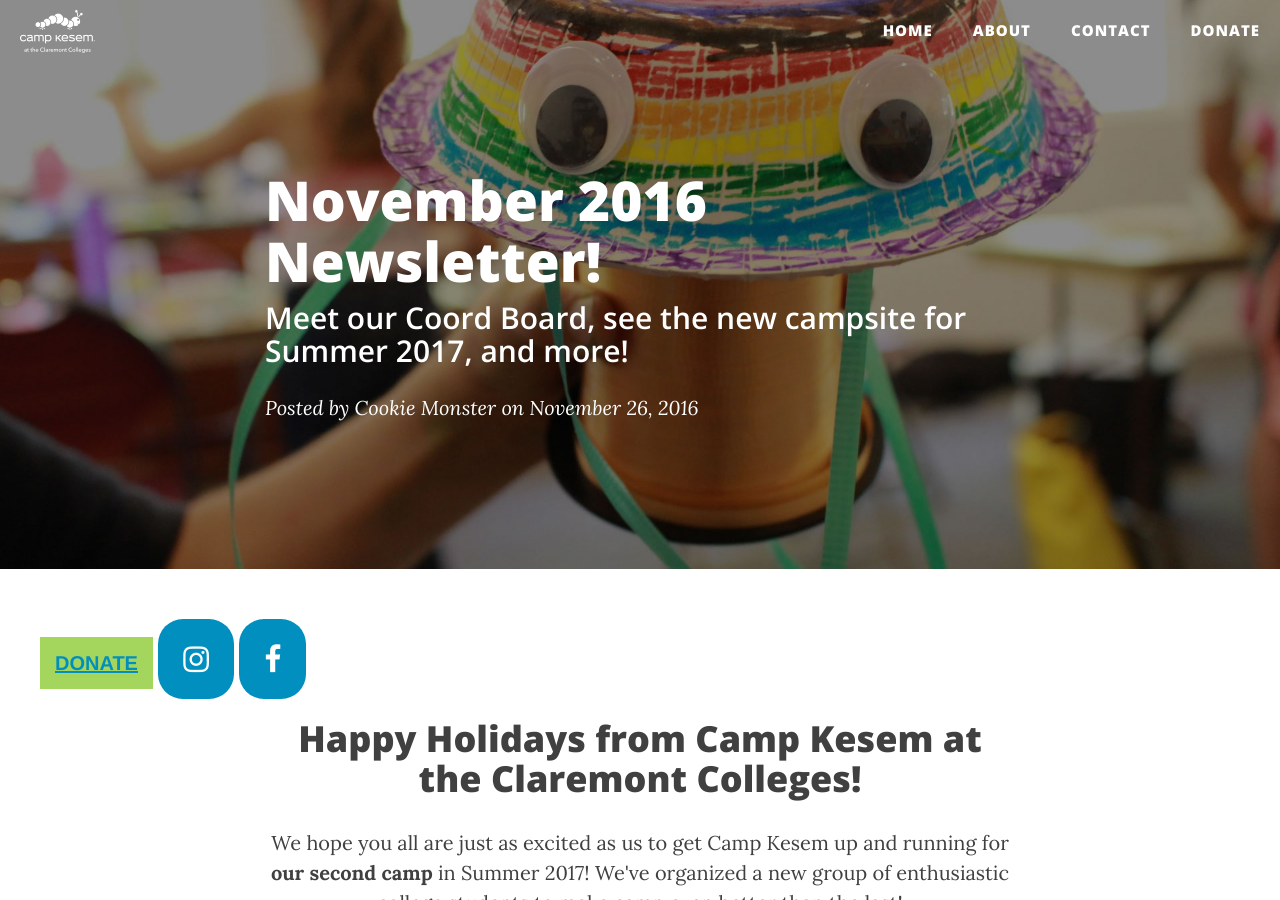
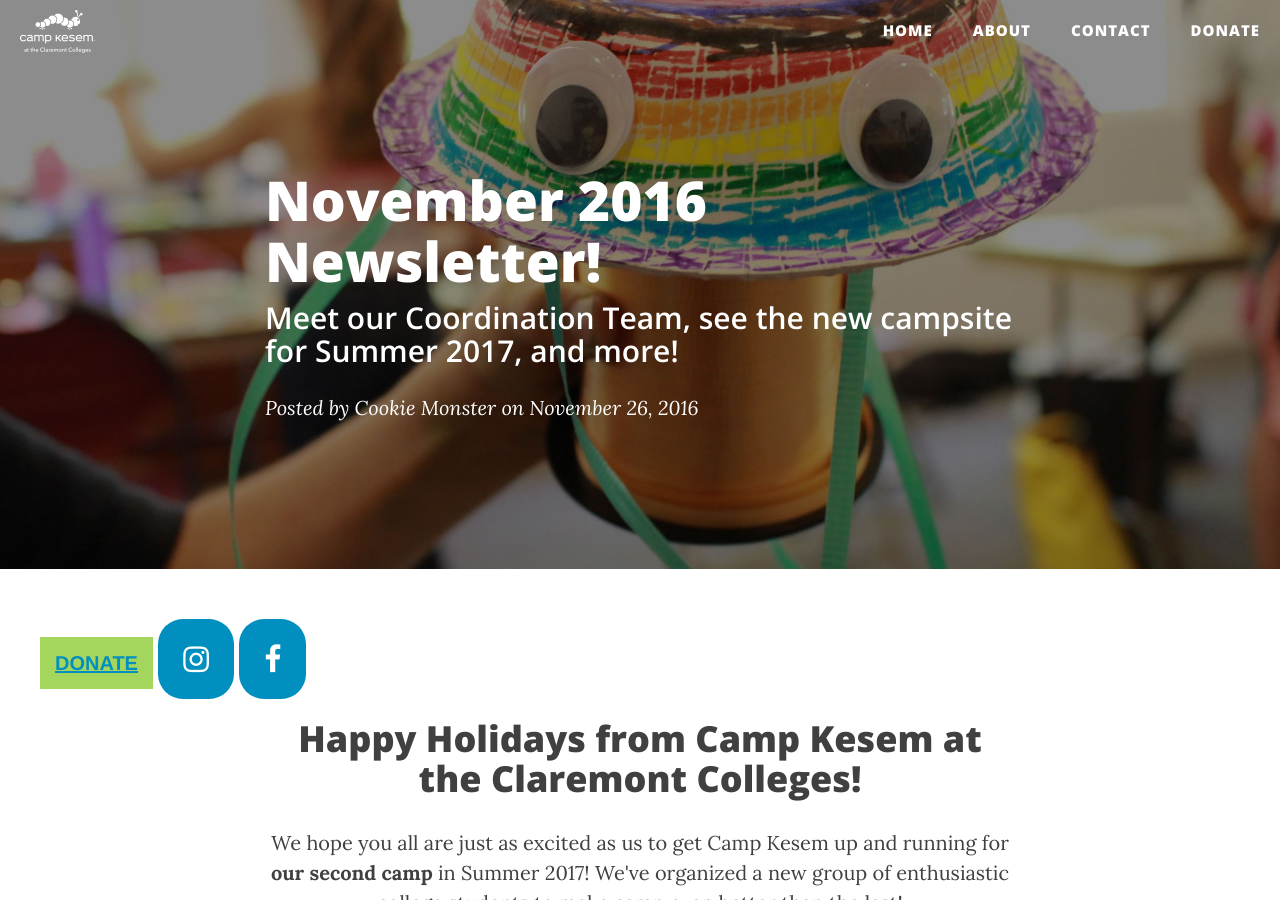
Before and after one commit to Camp-Kesem-at-the-Claremont-Colleges/campkesemclaremont.us, a Jekyll site: the page built from _posts/2016-11-26-newsletter.markdown, in a window 1280 px wide and 900 px high. Built offline with Jekyll 4.4.1, drawn with Linux system fonts in a browser that asks for light colours; nearby versions of some CDN libraries.

Commit message:
edited subtitle of november newsletter

```diff
--- a/_posts/2016-11-26-newsletter.markdown
+++ b/_posts/2016-11-26-newsletter.markdown
@@ -1,7 +1,7 @@
 ---
 layout:     post
 title:      "November 2016 Newsletter!"
-subtitle:   "Meet our Coord Board, see the new campsite for Summer 2017, and more!"
+subtitle:   "Meet our Coordination Team, see the new campsite for Summer 2017, and more!"
 date:       2016-11-26 12:00:00
 author:     "Cookie Monster"
 header-img: "img/november2016/post-bg-november-2016.jpg"
```
